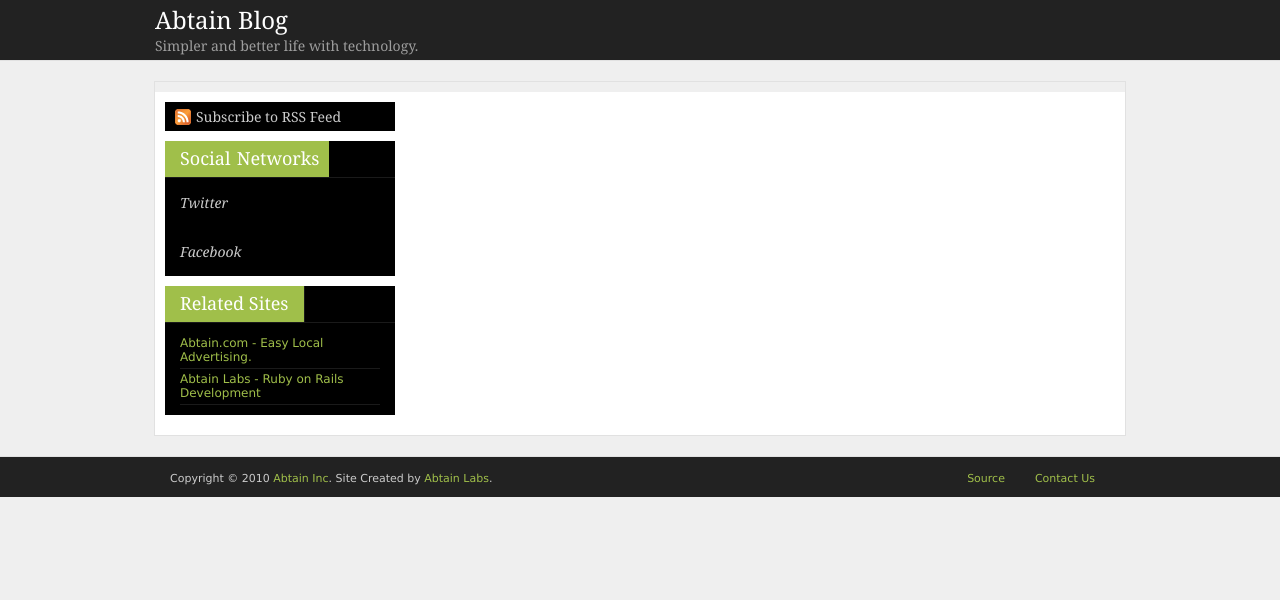
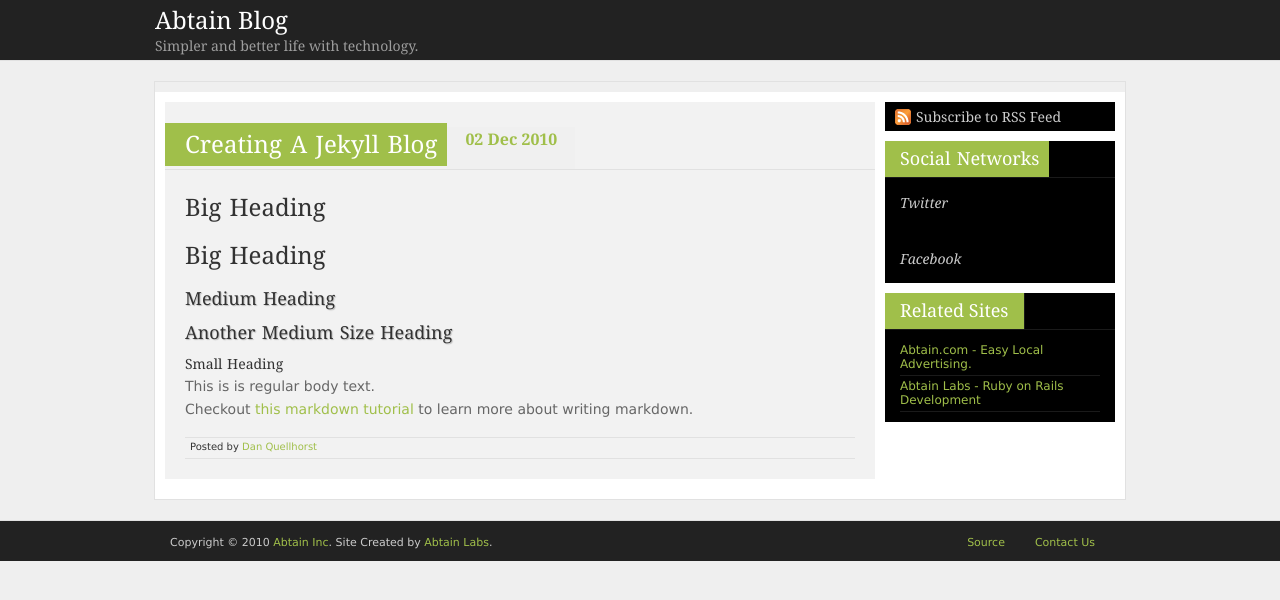
Before and after one commit to abtain/abtainblog, a Jekyll site: the page built from index.html, in a window 1280 px wide. Shown: the top 600 px of the page. Built offline with Jekyll 4.4.1, drawn with Linux system fonts in a browser that asks for light colours; some web fonts are replaced; the list of posts is cut into pages by our own code.

Commit message:
Added bottom margin to paragraphs.

```diff
--- /dev/null
+++ b/_posts/2010-12-02-creating-a-jekyll-blog.markdown
@@ -0,0 +1,20 @@
+---
+layout: post
+title: Creating A Jekyll Blog
+style: blue
+---
+Big Heading
+===========
+
+# Big Heading
+
+## Medium Heading
+
+Another Medium Size Heading
+---------------------------
+
+### Small Heading
+
+This is is regular body text.
+
+Checkout [this markdown tutorial](http://daringfireball.net/projects/markdown/basics) to learn more about writing markdown.
--- a/css/style_light_green.css
+++ b/css/style_light_green.css
@@ -129,6 +129,7 @@
 #content section#header{border: 10px solid #ffffff; background: #A0BF4A; padding: 15px 20px 20px 20px; }
 #content section#header h1{font-size: 24px; padding-bottom: 0px; color: #ffffff; /*text-shadow: 1px 1px 2px #444;*/}
 #content section#header p{width: 700px; font-size: 14px;  /*text-shadow: 1px 1px 1px #444;*/font-family: Georgia, 'Times New Roman', Times, serif; color: #ededed; font-style: italic;}
+#content p{margin-bottom: 0.5em;}
 
 #content section#slider{border: 10px solid #ffffff; background: #A0BF4A; padding: 20px 0px; text-align: center;}
 #content section#slider p{text-shadow: 1px 1px 2px #101010; color: #000; font-size: 32px;font-family: 'BebasRegular', Georgia, 'Times New Roman', Times, serif; }
```
Also changed, not shown: css/syntax.css (added, +61 -0 lines).
